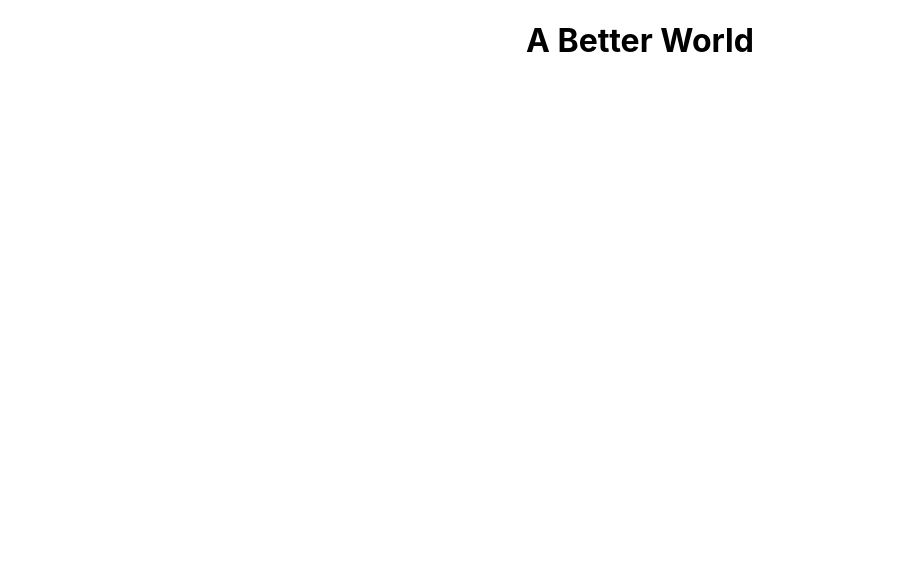
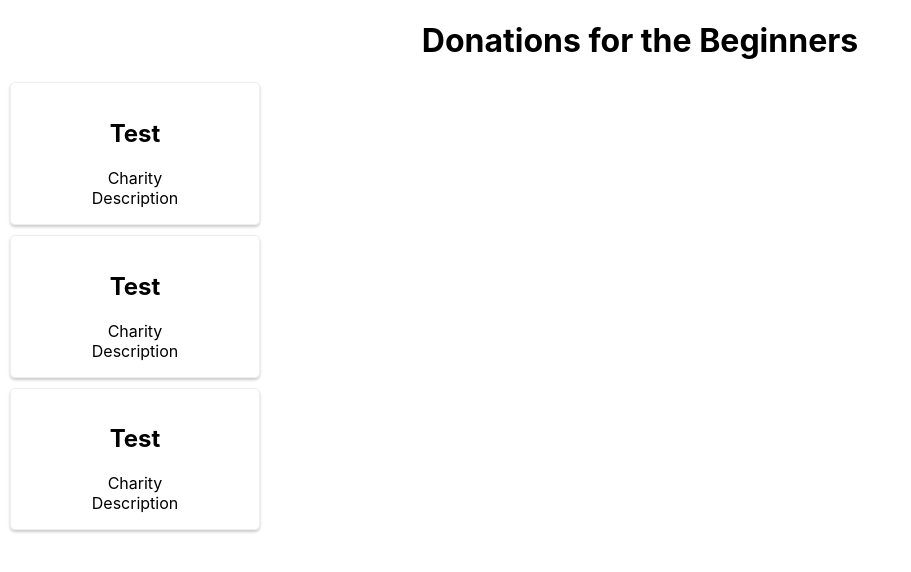
Before and after one commit to 0125jinlee/betterworld, a React (Create React App) app: page / in a window 1280 px wide. Shown: the top 572 px of the page, without its empty margins (0-911 px from the left). Built offline with nearby package versions, Linux system fonts and the light colour scheme.

Commit message:
added post component

```diff
--- a/src/App.js
+++ b/src/App.js
@@ -1,10 +1,15 @@
 import React from 'react';
+
+import Post from './components/Post/Post';
 import './App.css';
 
 function App() {
   return (
     <div className="App">
-      <h1>A Better World</h1>
+      <h1>Donations for the Beginners</h1>
+      <Post />
+      <Post />
+      <Post />
     </div>
   );
 }
--- /dev/null
+++ b/src/components/Post/Post.css
@@ -0,0 +1,11 @@
+.Post {
+  width: 250px;
+  padding: 16px;
+  text-align: center;
+  border: 1px solid #eee;
+  box-shadow: 0 2px 3px #ccc;
+  margin: 10px;
+  box-sizing: border-box;
+  cursor: pointer;
+  border-radius: 5px;
+}
--- /dev/null
+++ b/src/components/Post/Post.js
@@ -0,0 +1,15 @@
+import React from 'react';
+
+import './Post.css';
+
+const post = (props) => (
+  <article className="Post" onClick={props.clicked}>
+    <h1>Test</h1>
+    <div className="Info">
+      <div className="Charity">Charity</div>
+      <div className="Description">Description</div>
+    </div>
+  </article>
+);
+
+export default post;
```
Also changed, not shown: src/setupTests.js (deleted, +0 -5 lines), 1 other file (tests, documents, lock files or other folders).
